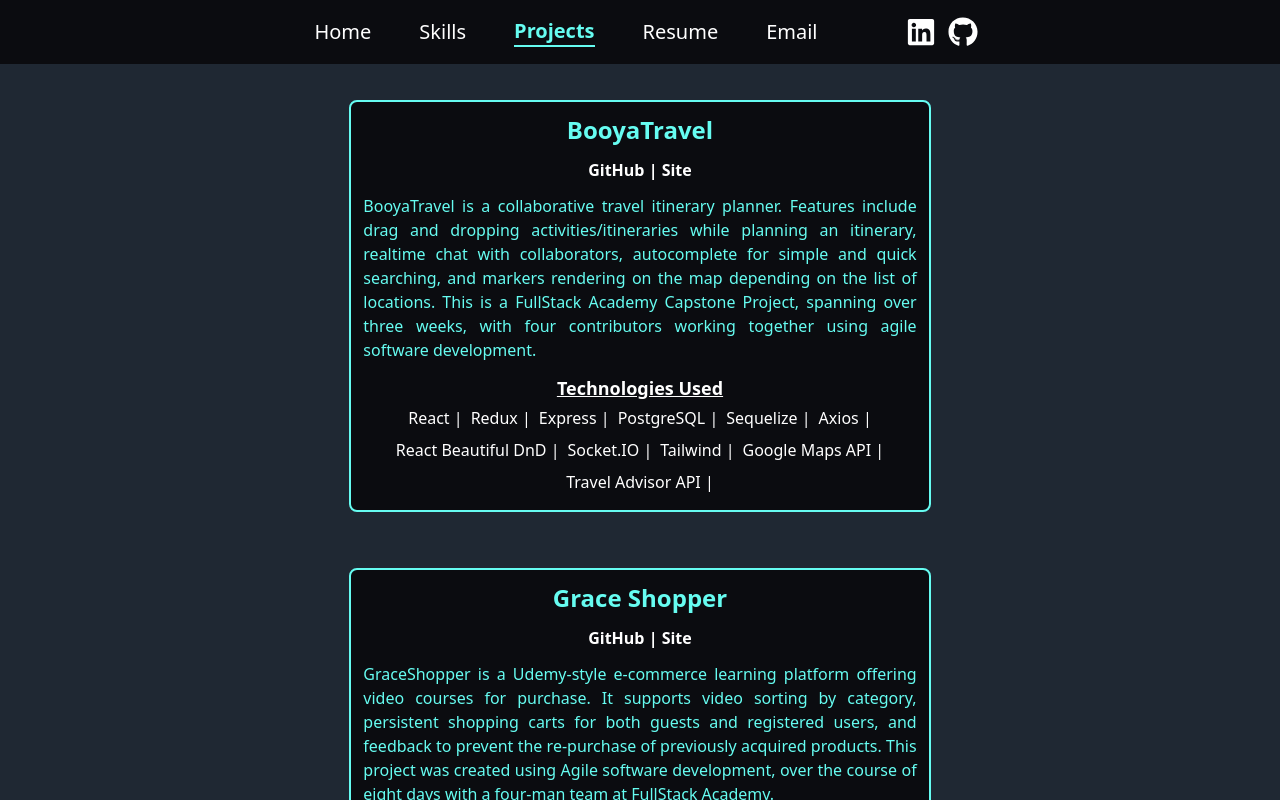
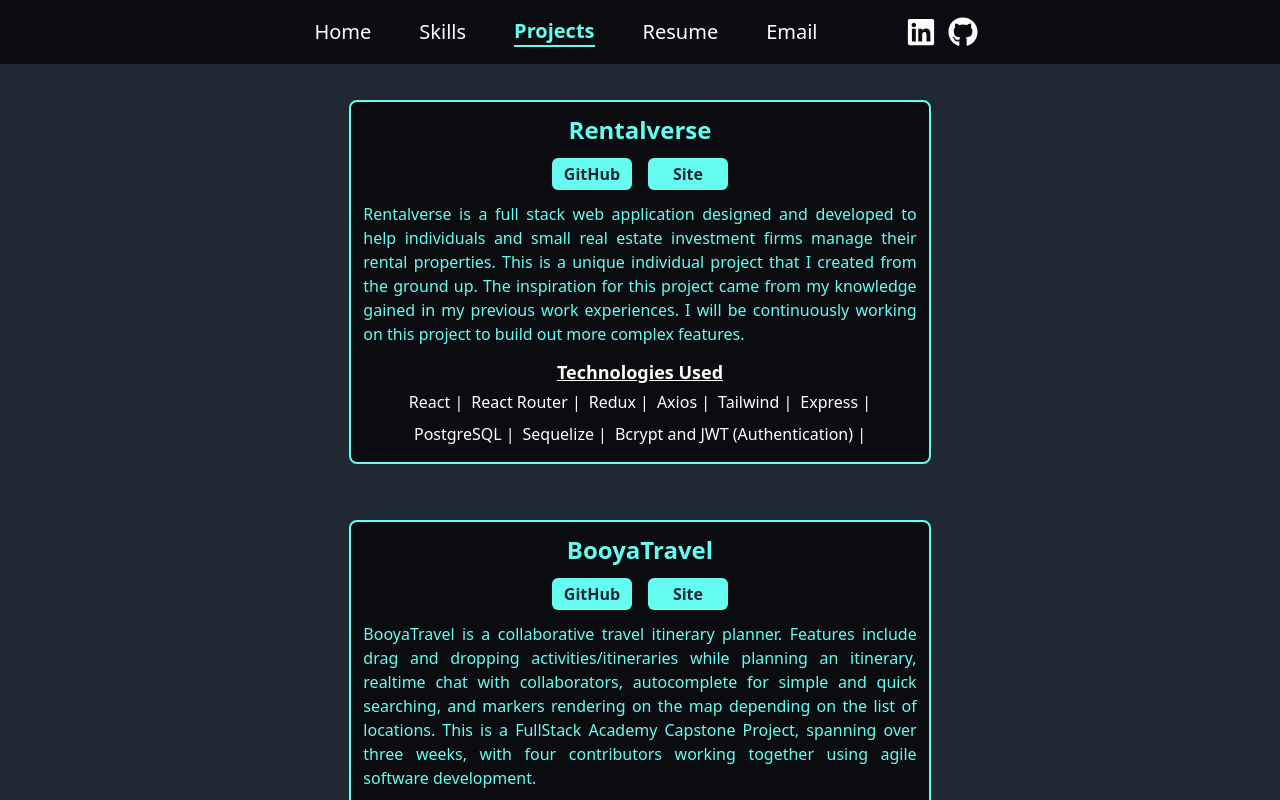
Before and after one commit to TandeepGill/Portfolio, a Next.js app: page /projects in a window 1280 px wide. Shown: the top 800 px of the page. Built offline with nearby package versions, Linux system fonts and the light colour scheme; a web font is replaced by a local one.

Commit message:
Projects updated to include Rentalverse.

```diff
--- a/components/projects/projects-card.js
+++ b/components/projects/projects-card.js
@@ -8,25 +8,20 @@ const ProjectsCard = (props) => {
   return (
     <div className='border-aqua  m-3 flex min-w-fit flex-col rounded-lg border-2 bg-black p-3 lg:mx-9 lg:my-7'>
       <h2 className='mb-3 text-2xl font-bold'>{title}</h2>
-      <p className='mb-3 font-semibold text-white'>
-        <a
-          href={code}
-          target='_blank'
-          rel='noreferrer noopener'
-          className='hover:text-teal'
-        >
-          GitHub
-        </a>{' '}
-        |{' '}
-        <a
-          href={site}
-          target='_blank'
-          rel='noreferrer noopener'
-          className='hover:text-teal'
-        >
-          Site
-        </a>
-      </p>
+      <div className='mb-3 font-semibold text-white'>
+        <div className='flex justify-center'>
+          <a href={code} target='_blank' rel='noreferrer noopener'>
+            <div className='text-slate bg-aqua hover:bg-teal mx-2 h-8 w-20 rounded-md p-1 hover:text-white'>
+              GitHub
+            </div>
+          </a>
+          <a href={site} target='_blank' rel='noreferrer noopener'>
+            <div className='text-slate bg-aqua hover:bg-teal mx-2 h-8 w-20 rounded-md p-1 hover:text-white'>
+              Site
+            </div>
+          </a>
+        </div>
+      </div>
       <p className='mb-3 text-justify'>{description}</p>
       <h3 className='text-lg font-semibold text-white underline'>
         Technologies Used
--- a/pages/projects/index.js
+++ b/pages/projects/index.js
@@ -4,6 +4,24 @@ import ProjectsCard from '../../components/projects/projects-card';
 
 const Projects = () => {
   const allProjects = [
+    {
+      title: 'Rentalverse',
+      description:
+        'Rentalverse is a full stack web application designed and developed to help individuals and small real estate investment firms manage their rental properties. This is a unique individual project that I created from the ground up. The inspiration for this project came from my knowledge gained in my previous work experiences. I will be continuously working on this project to build out more complex features.',
+      technologies: [
+        'React',
+        'React Router',
+        'Redux',
+        'Axios',
+        'Tailwind',
+        'Express',
+        'PostgreSQL',
+        'Sequelize',
+        'Bcrypt and JWT (Authentication)',
+      ],
+      code: 'https://github.com/TandeepGill/Rentalverse',
+      site: 'TBD',
+    },
     {
       title: 'BooyaTravel',
       description:
@@ -20,6 +38,7 @@ const Projects = () => {
         'Tailwind',
         'Google Maps API',
         'Travel Advisor API',
+        'Bcrypt and JWT (Authentication)',
       ],
       code: 'https://github.com/Yaya-2109/Capstone',
       site: 'https://booya-travel.herokuapp.com/',
@@ -36,6 +55,7 @@ const Projects = () => {
         'Sequelize',
         'Axios',
         'Sass',
+        'Bcrypt and JWT (Authentication)',
       ],
       code: 'https://github.com/2109graceshopper/Udemy-Larks',
       site: 'https://udemylarks.herokuapp.com/',
```
